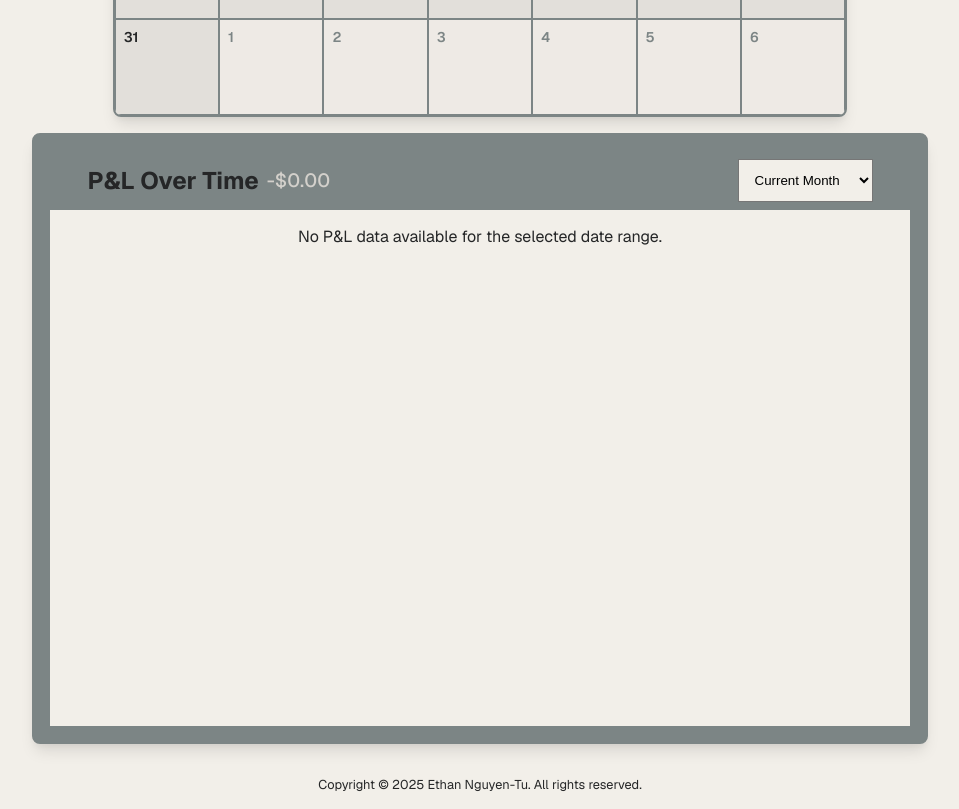
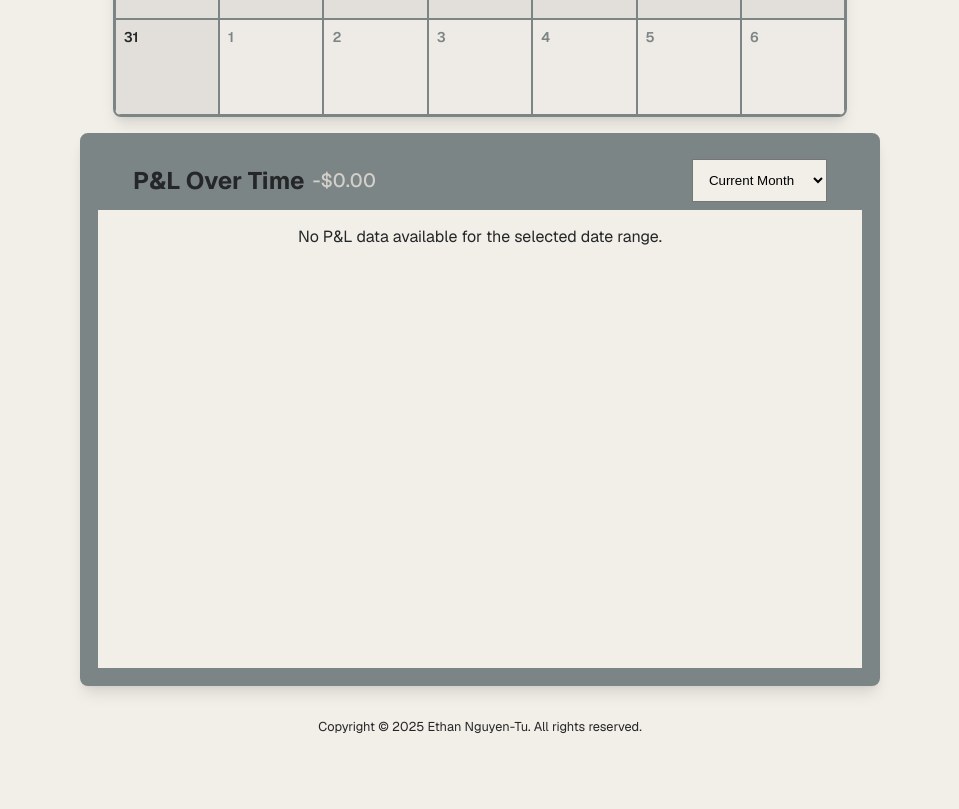
Before and after one commit to EthanNguyen-Tu/profit-and-loss-calendar, a Next.js app: page /profit-and-loss-calendar/ in a window 1280 px wide. Shown: the part 660-1469 px from the top of the page, without its empty margins (160-1119 px from the left). After the commit the page ends 1411 px from the top, so only its background shows below. Built offline with nearby package versions, Linux system fonts and the light colour scheme.

Commit message:
fix(PLChart): fix chart growth on zoom out

```diff
--- a/src/components/PLChart/PLChart.module.css
+++ b/src/components/PLChart/PLChart.module.css
@@ -1,5 +1,6 @@
 .container {
-    min-width: 70%;
+    max-width: 100%;
+    width: 800px;
     justify-items: center;
     background-color: var(--midground);
     border-radius: 0.5rem;
```
